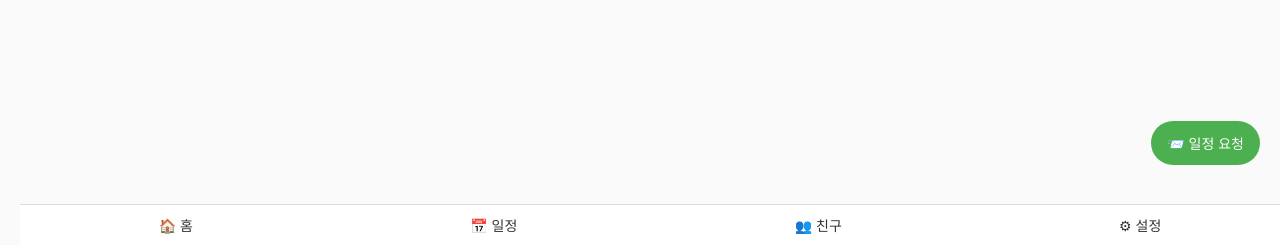
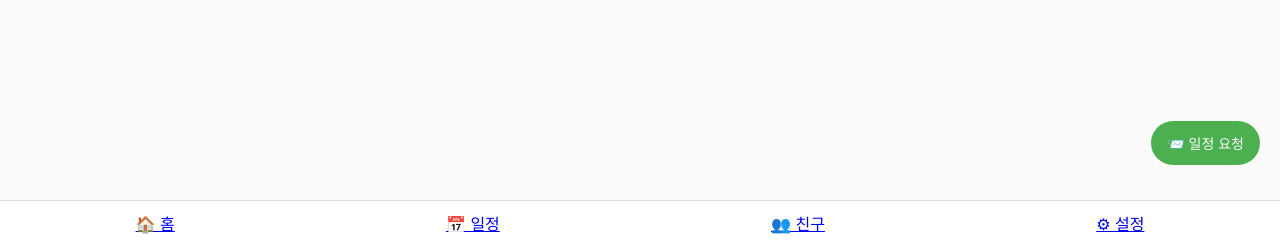
Before and after one commit to rightpleft/dayjeong, a Django app: page /add/ in a window 1280 px wide. Shown: the part 555-800 px from the top of the page. Run offline with Django 4.2, Linux system fonts and the light colour scheme; the visitor is signed in with stand-in values (Sample User, id 1).

Commit message:
하단 바 수정

```diff
--- a/user/templates/add_schedule.html
+++ b/user/templates/add_schedule.html
@@ -47,9 +47,11 @@
         }
 
         /* 하단 바 */
+        /* 하단 네비 */
         .bottom-nav {
             position: fixed;
             bottom: 0;
+            left:0;
             width: 100%;
             background: white;
             border-top: 1px solid #ddd;
@@ -58,10 +60,8 @@
             padding: 10px 0;
         }
 
-        .bottom-nav a {
-            text-decoration: none;
-            color: #333;
-            font-size: 14px;
+        body {
+            padding-bottom: 70px;
         }
     </style>
 </head>
```
